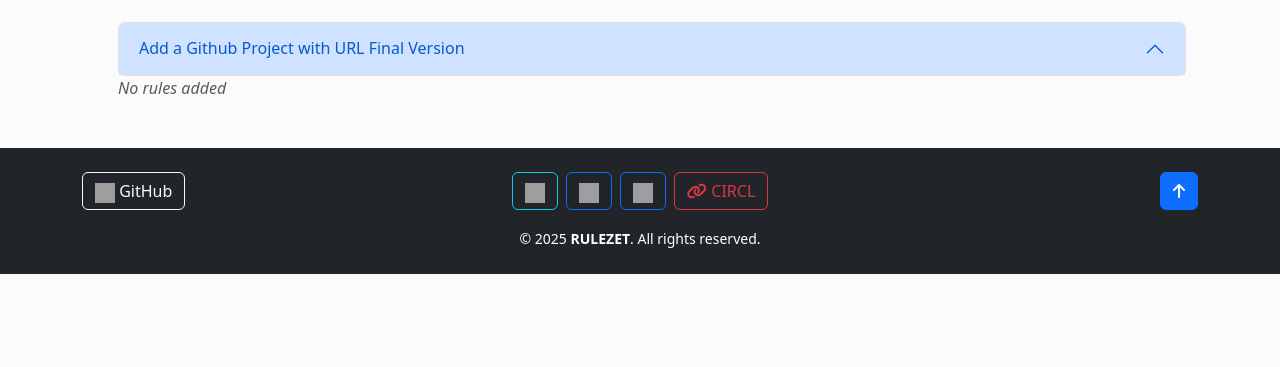
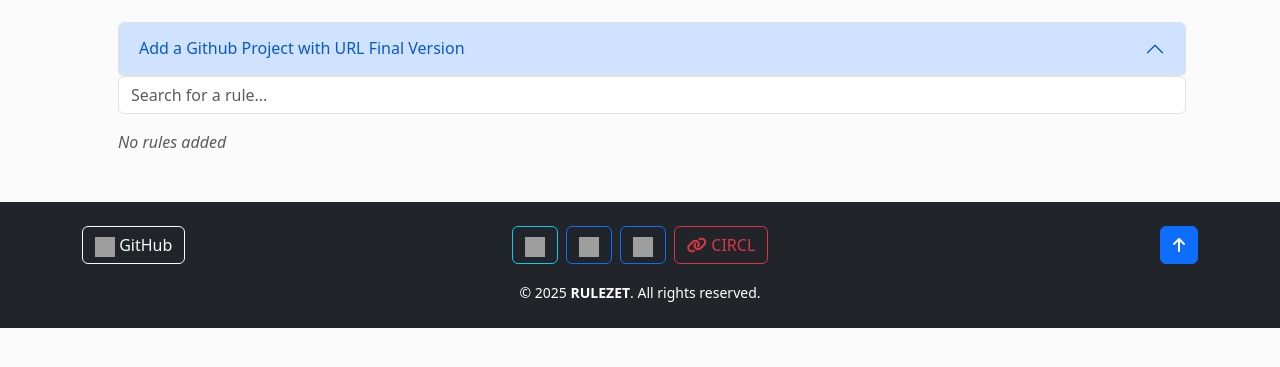
Before and after one commit to ngsoti/rulezet-core, a Flask app: page / in a window 1280 px wide. Shown: the part 174-541 px from the top of the page. Run offline with Flask 3, Linux system fonts and the light colour scheme; data that the repository does not hold is empty; some libraries are stand-ins or nearby versions; grey boxes are pictures that could not be loaded.

Commit message:
add: [search bar] add new search bar in home and in favorite part

```diff
--- a/app/account/account.py
+++ b/app/account/account.py
@@ -1,6 +1,6 @@
 from sqlalchemy import true
-from app.favorite import favorite_core
-from app.favorite.favorite_core import get_all_user_favorites_with_rules, get_user_favorites, remove_favorite
+from app.favorite import favorite_core as FavoriteModel
+from app.favorite.favorite_core import remove_favorite
 from ..db_class.db import RuleFavoriteUser, User
 from flask import Blueprint, jsonify, render_template, redirect, url_for, request, flash
 from .form import LoginForm, EditUserForm, AddNewUserForm
@@ -142,3 +142,16 @@ def remove_rule_favorite():
             return jsonify({"success": True, "message": "Rule deleted!"})
 
     return jsonify({"success": False, "message": "Access denied"}), 403
+
+
+
+
+@account_blueprint.route("/favorite/search_rules", methods=['GET','POST'])
+@login_required
+def search_rules():
+    query = request.args.get("query", "").strip().lower()
+    if not query:
+        return jsonify({"rules": []})
+
+    results = FavoriteModel.search_rules_favorite(current_user.id,query)
+    return jsonify({"rules": [r.to_json() for r in results]})
--- a/app/import_github_project/read_github_YARA.py
+++ b/app/import_github_project/read_github_YARA.py
@@ -101,7 +101,7 @@ def count_braces_outside_strings(line):
     return count
 
 
-def save_yara_rules_as_is(repo_url, output_dir="app/rule/output_rules/Yara/"):
+def save_yara_rules_as_is(repo_url, output_dir="app/rule/output_rules/Yara"):
     """
     Retrieve all YARA rules from a Git repository and save each rule exactly as it is
     without any modification.
@@ -170,7 +170,7 @@ def save_yara_rules_as_is(repo_url, output_dir="app/rule/output_rules/Yara/"):
                     current_rule_lines = []
 
 
-def read_and_parse_all_yara_rules_from_folder(folder_path="app/rule/output_rules", repo_dir=None, repo_url=None, known_licenses=None, branch="main"):
+def read_and_parse_all_yara_rules_from_folder(folder_path="app/rule/output_rules/Yara", repo_dir=None, repo_url=None, known_licenses=None, branch="main"):
     """
     Read all .yar files in the folder line by line, extract metadata and return a list of rules
     in JSON format (title, license, description, author, etc.).
@@ -180,7 +180,6 @@ def read_and_parse_all_yara_rules_from_folder(folder_path="app/rule/output_rules
 
     if not os.path.isdir(folder_path):
         raise FileNotFoundError(f"Folder '{folder_path}' does not exist.")
-
     for filename in os.listdir(folder_path):
         file_path = os.path.join(folder_path, filename)
 
@@ -244,6 +243,7 @@ def read_and_parse_all_yara_rules_from_folder(folder_path="app/rule/output_rules
                 "author": author or "Unknown",
                 "to_string": raw_content
             }
+
 
             rules_json.append(rule_dict)
 
--- a/app/templates/home.html
+++ b/app/templates/home.html
@@ -67,6 +67,10 @@
   </div>
 
 
+  <div class="mb-3">
+    <input type="text" v-model="searchQuery" class="form-control" placeholder="Search for a rule...">
+  </div>
+
 
   <template v-if="rules_list && rules_list.rule.length > 0">
     <br/>
@@ -96,7 +100,8 @@
     <br/>
 
     <p>Total rules: [[ total_rules ]]</p>
-    <div class="card card-body mb-3" v-for="(rule, index) in rules_list.rule" :key="rule.uuid">
+    <div class="card card-body mb-3" v-for="(rule, index) in filteredRules" :key="rule.uuid">
+
       <div class="card-header text-white d-flex justify-content-between align-items-center" style="background-color:#1371ff">
         <h4 class="mb-0">[[ rule.id ]] - [[ rule.title ]]</h4>
         {% if current_user.is_authenticated %}
@@ -216,7 +221,18 @@
       const current_page = ref(1)
       const total_pages = ref(1)
       const current_user_is_admin = ref()
+      const searchQuery = ref('')
 
+      const filteredRules = computed(() => {
+        if (!rules_list.value || !rules_list.value.rule) return []
+        const query = searchQuery.value.toLowerCase()
+        return rules_list.value.rule.filter(rule =>
+          rule.title.toLowerCase().includes(query) ||
+          rule.description.toLowerCase().includes(query) ||
+          rule.author.toLowerCase().includes(query) ||
+          rule.format.toLowerCase().includes(query)
+        )
+      })
 
       async function fetchRules(page) {
         const res = await fetch('get_rules_page?page=' + page)
@@ -298,7 +314,9 @@
         vote,
         visiblePages,
         fetchCurrentUser,
-        current_user_is_admin
+        current_user_is_admin,
+        filteredRules,
+        searchQuery
       }
     }
   }).mount('#main-container')
```
Also changed, not shown: app/favorite/favorite_core.py (+16 -0 lines), app/home.py (+1 -7 lines), app/templates/account/favorite_user.html (+33 -16 lines), app/rule/rule_core.py (line endings or trailing spaces).
